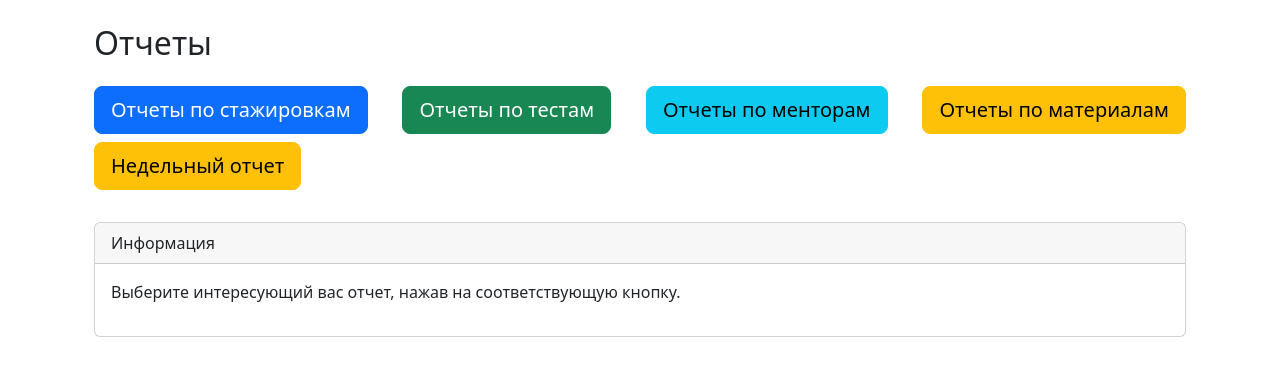
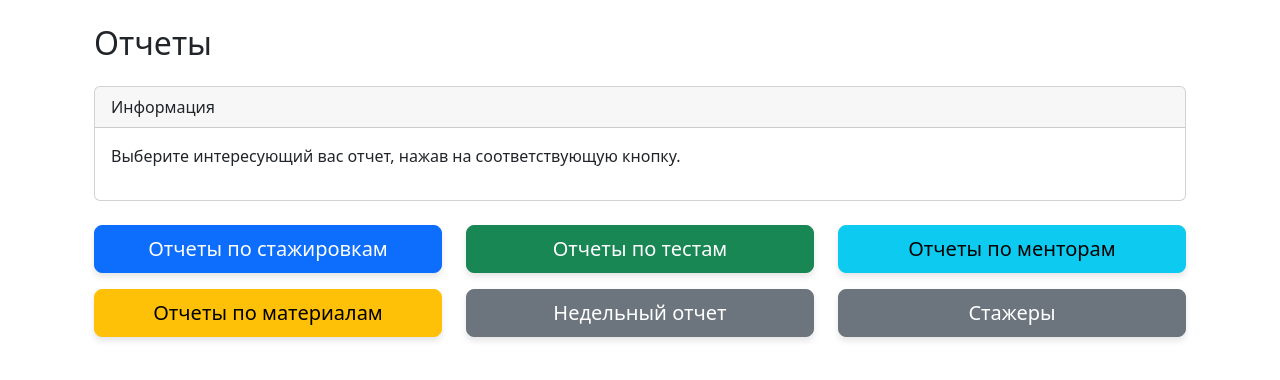
Before and after one commit to gadaybaevb/internship_platform, a Django app: page /interships/reports/ in a window 1280 px wide. Shown: the part 87-467 px from the top of the page. Run offline with Django 5.2, Linux system fonts and the light colour scheme; the visitor is signed in with stand-in values (Sample User, id 1); data that the repository does not hold is empty; some libraries are stand-ins or nearby versions.

Commit message:
report by interns

```diff
--- a/internships/urls.py
+++ b/internships/urls.py
@@ -21,6 +21,8 @@ from .views import (
     add_intern,
     weekly_report,
     delete_internship,
+    intern_report_export,
+    active_interns_list,
 )
 
 urlpatterns = [
@@ -50,4 +52,6 @@ urlpatterns = [
     path('reports/mentors-report/', mentor_report, name='mentor_report'),
     path('reports/materials/', department_materials_report, name='department_materials_report'),
     path('reports/weekly-report/', weekly_report, name='weekly_report'),
+    path('intern_report_export/<int:intern_id>/', intern_report_export, name='intern_report_export'),
+    path('reports/active_interns/', active_interns_list, name='active_interns_list'),
 ]
--- a/internships/views.py
+++ b/internships/views.py
@@ -1,6 +1,6 @@
 from django.shortcuts import render, get_object_or_404, redirect
 from openpyxl.cell import MergedCell
-
+from datetime import date
 from .models import Material, Position, Internship, StageProgress, MaterialProgress
 from departments.models import Department
 from django.contrib.auth import get_user_model
@@ -439,9 +439,10 @@ def mark_material_completed(request, material_id):
     )
 
     if request.method == 'POST':
-        # Меняем статус на "Ожидание"
+        # Меняем статус на "Ожидание подтверждения" после отметки стажером
         material_progress.status = 'pending'
-        material_progress.completed = False  # Сначала ждем подтверждения
+        material_progress.completed = False  # Ожидаем подтверждения от ментора
+        material_progress.completion_date = timezone.now() + timedelta(hours=5)  # Устанавливаем дату завершения со смещением на 5 часов
         material_progress.save()
 
         # Отправляем уведомление ментору
@@ -518,7 +519,7 @@ def confirm_material_completion(request, progress_id):
     if request.method == 'POST':
         material_progress.status = 'completed'  # Обновляем статус на завершённый
         material_progress.completed = True
-        material_progress.completion_date = timezone.now()
+        material_progress.confirmation_date = timezone.now() + timedelta(hours=5)  # Устанавливаем дату подтверждения со смещением на 5 часов
         material_progress.save()
 
         messages.success(request, 'Материал успешно подтверждён как завершённый.')
@@ -850,3 +851,76 @@ def weekly_report(request):
             sheet.column_dimensions[column_letter].width = adjusted_width
 
     return response
+
+
+@login_required
+def intern_report_export(request, intern_id):
+    # Получаем стажера
+    intern = get_object_or_404(CustomUser, id=intern_id)
+    print(f"Стажер: {intern.full_name}")
+
+    # Получаем записи прогресса материалов для этого стажера
+    progress_records = MaterialProgress.objects.filter(intern=intern, completed=True)
+    print(progress_records if progress_records else 'нет данных')
+
+    # Если стажер не завершил ни одного материала, выводим сообщение и перенаправляем
+    if not progress_records:
+        messages.warning(request, f"Стажер {intern.full_name} не завершил ни одного материала.")
+        return HttpResponse('<script>alert("Стажер не завершил ни одного материала."); window.history.back();</script>')
+
+    # Подготавливаем данные для отчета
+    report_data = []
+    for record in progress_records:
+        completion_time = record.completion_date
+        confirmation_time = record.confirmation_date
+        time_difference = (confirmation_time - completion_time) if confirmation_time and completion_time else None
+
+        report_data.append({
+            'Стажер': intern.full_name,
+            'Материал': record.material.title if record.material else "Не указан",
+            'Дата завершения': completion_time.strftime('%Y-%m-%d %H:%M') if completion_time else "Не завершен",
+            'Дата подтверждения': confirmation_time.strftime('%Y-%m-%d %H:%M') if confirmation_time else "Не подтвержден",
+            'Время на подтверждение': str(time_difference) if time_difference else "Нет данных"
+        })
+
+    print("Отчетные данные:", report_data)  # Отладочная информация
+
+    # Создаем DataFrame для отчета
+    df = pd.DataFrame(report_data)
+
+    # Подготавливаем ответ для скачивания Excel-файла с именем стажера и датой
+    today = date.today().strftime('%Y-%m-%d')
+    response = HttpResponse(content_type='application/vnd.openxmlformats-officedocument.spreadsheetml.sheet')
+    response['Content-Disposition'] = f'attachment; filename="report_{intern.full_name}_{today}.xlsx"'
+
+    # Сохраняем данные в Excel и отправляем файл
+    with pd.ExcelWriter(response, engine='openpyxl') as writer:
+        df.to_excel(writer, index=False, sheet_name='Отчет по стажеру')
+
+    return response
+
+
+@login_required
+def active_interns_list(request):
+    # Получаем все стажировки
+    internships = Internship.objects.all().select_related('intern', 'position', 'mentor')
+
+    # Добавляем данные о количестве материалов для каждого стажера
+    internships_data = []
+    for internship in internships:
+        # Общее количество материалов для позиции стажера
+        total_materials = Material.objects.filter(position=internship.position).count()
+
+        # Количество завершенных материалов для стажера
+        completed_materials = MaterialProgress.objects.filter(intern=internship.intern, completed=True).count()
+
+        # Добавляем стажировку и её данные в список
+        internships_data.append({
+            'internship': internship,
+            'total_materials': total_materials,
+            'completed_materials': completed_materials,
+        })
+
+    return render(request, 'active_interns_list.html', {
+        'internships_data': internships_data,
+    })
--- a/templates/reports.html
+++ b/templates/reports.html
@@ -4,26 +4,7 @@
 <div class="container mt-4">
     <h2 class="mb-4">Отчеты</h2>
 
-    <!-- Пример красивых стилизованных кнопок -->
-    <div class="d-flex flex-wrap justify-content-between mb-4">
-        <a href="{% url 'completed_internships_report' %}" class="btn btn-primary btn-lg mb-2">
-            Отчеты по стажировкам
-        </a>
-        <a href="{% url 'test_reports' %}" class="btn btn-success btn-lg mb-2">
-            Отчеты по тестам
-        </a>
-        <a href="{% url 'mentor_report' %}" class="btn btn-info btn-lg mb-2">
-            Отчеты по менторам
-        </a>
-        <a href="{% url 'department_materials_report' %}" class="btn btn-warning btn-lg mb-2">
-            Отчеты по материалам
-        </a>
-        <a href="{% url 'weekly_report' %}" class="btn btn-warning btn-lg mb-2">
-            Недельный отчет
-        </a>
-    </div>
-
-    <div class="card">
+    <div class="card mb-4">
         <div class="card-header">
             Информация
         </div>
@@ -31,5 +12,57 @@
             <p>Выберите интересующий вас отчет, нажав на соответствующую кнопку.</p>
         </div>
     </div>
+
+    <!-- Сетка для кнопок с эффектами -->
+    <div class="row text-center justify-content-center">
+        <div class="col-md-4 mb-3">
+            <a href="{% url 'completed_internships_report' %}" class="report-button btn btn-primary btn-lg w-100">
+                Отчеты по стажировкам
+            </a>
+        </div>
+        <div class="col-md-4 mb-3">
+            <a href="{% url 'test_reports' %}" class="report-button btn btn-success btn-lg w-100">
+                Отчеты по тестам
+            </a>
+        </div>
+        <div class="col-md-4 mb-3">
+            <a href="{% url 'mentor_report' %}" class="report-button btn btn-info btn-lg w-100">
+                Отчеты по менторам
+            </a>
+        </div>
+        <div class="col-md-4 mb-3">
+            <a href="{% url 'department_materials_report' %}" class="report-button btn btn-warning btn-lg w-100">
+                Отчеты по материалам
+            </a>
+        </div>
+        <div class="col-md-4 mb-3">
+            <a href="{% url 'weekly_report' %}" class="report-button btn btn-secondary btn-lg w-100">
+                Недельный отчет
+            </a>
+        </div>
+        <div class="col-md-4 mb-3">
+            <a href="{% url 'active_interns_list' %}" class="report-button btn btn-secondary btn-lg w-100">
+                Стажеры
+            </a>
+        </div>
+    </div>
 </div>
+
+<!-- Дополнительные стили для эффектов и теней -->
+<style>
+    .report-button {
+        transition: transform 0.2s, box-shadow 0.2s;
+        box-shadow: 0 4px 6px rgba(0, 0, 0, 0.1);
+    }
+
+    .report-button:hover {
+        transform: scale(1.05);  /* Легкое увеличение */
+        box-shadow: 0 8px 12px rgba(0, 0, 0, 0.2);  /* Более глубокая тень */
+    }
+
+    .report-button:active {
+        transform: scale(1); /* Откат к исходному размеру при нажатии */
+        box-shadow: 0 4px 6px rgba(0, 0, 0, 0.1); /* Исходная тень */
+    }
+</style>
 {% endblock %}
```
Also changed, not shown: templates/active_interns_list.html (added, +40 -0 lines).
